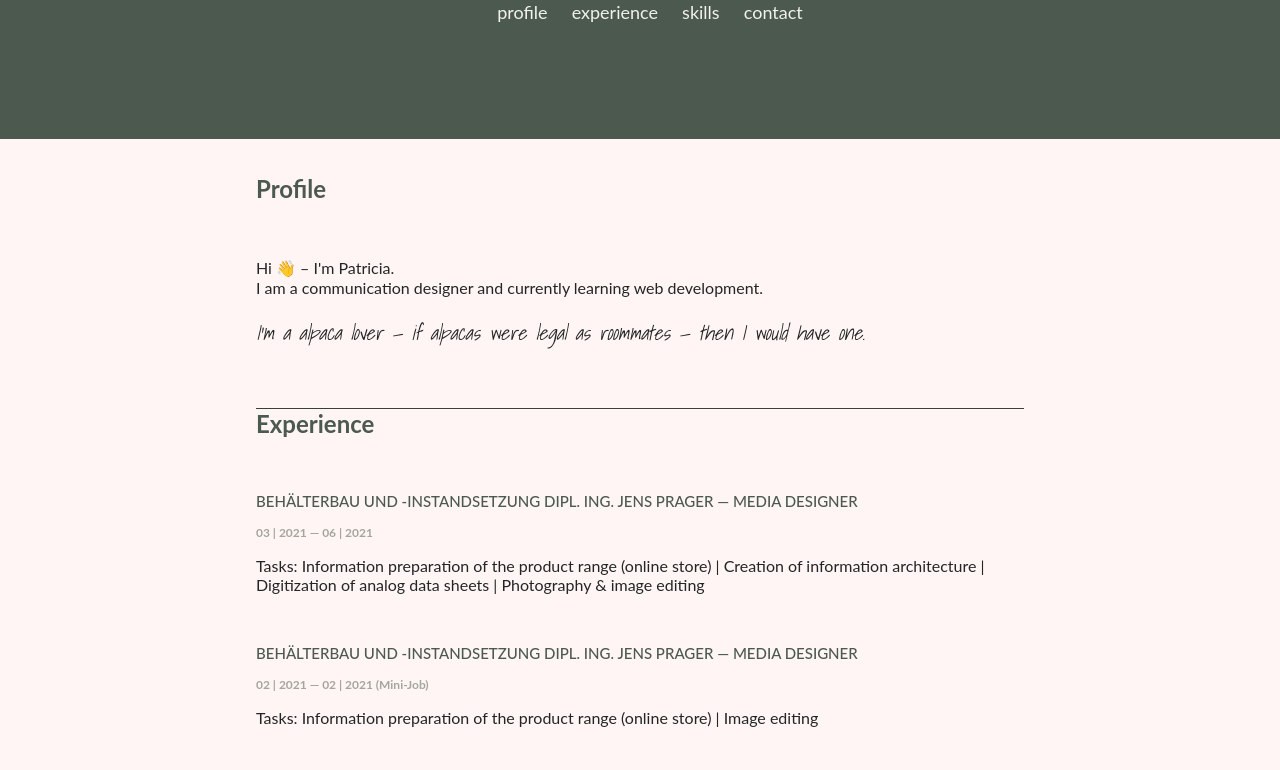
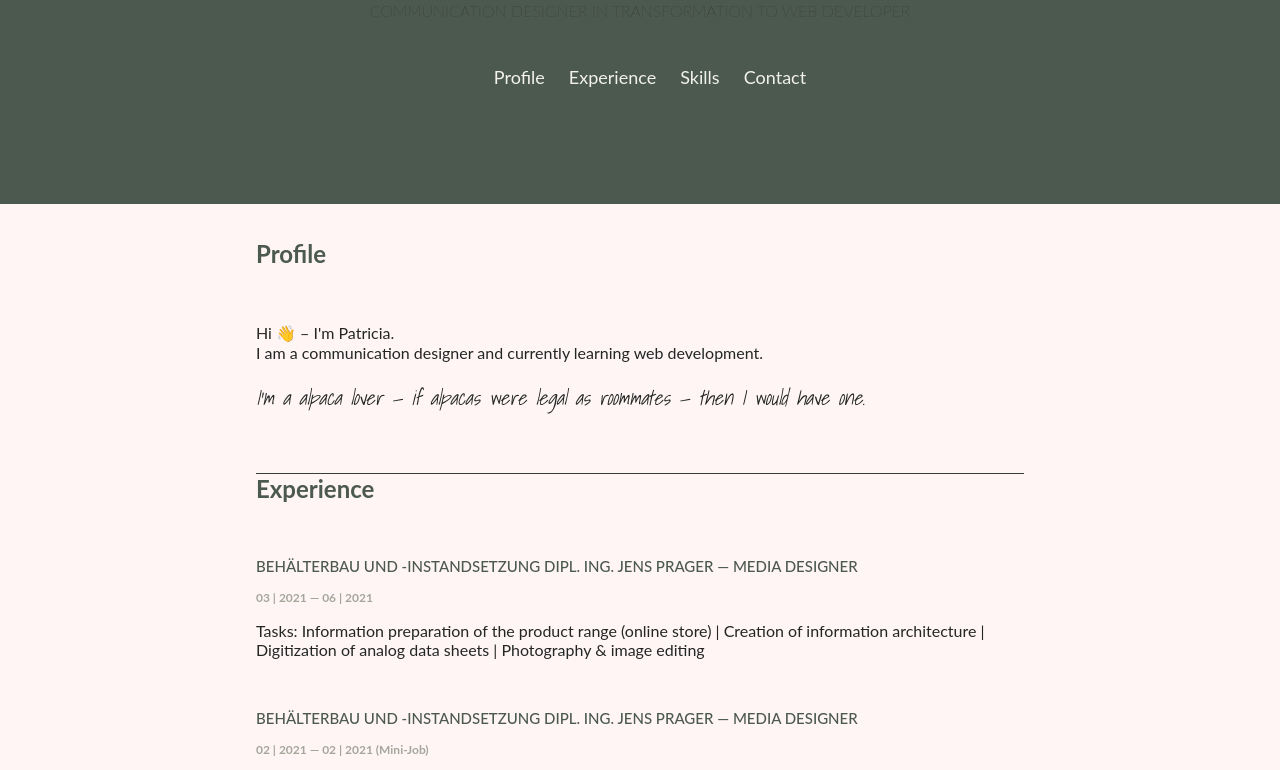
Before and after one commit to patprager/cv-setup, a plain HTML site: page index.html in a window 1280 px wide. Shown: the part 163-933 px from the top of the page. Drawn offline with Linux system fonts and the light colour scheme; a web font is replaced by a local one.

Commit message:
pseudo-elements

```diff
--- a/index.html
+++ b/index.html
@@ -22,12 +22,13 @@
   <body>
     <header class="header">
       <h1>Patricia Prager</h1>
+      <p class="prof-subheading">Communication designer in transformation to web developer</p>
       <nav>
         <ul>
-          <li class="nav-list"> <a href="#Profile">profile</a></li>
-          <li class="nav-list"><a href="#Experience">experience</a></li>
-          <li class="nav-list"><a href="#Skills">skills</a></li>
-          <li class="nav-list"><a href="#Contact">contact</a></li>
+          <li class="nav-list"> <a href="#Profile">Profile</a></li>
+          <li class="nav-list"><a href="#Experience">Experience</a></li>
+          <li class="nav-list"><a href="#Skills">Skills</a></li>
+          <li class="nav-list"><a href="#Contact">Contact</a></li>
         </ul>
       </nav>
     </header>
```
